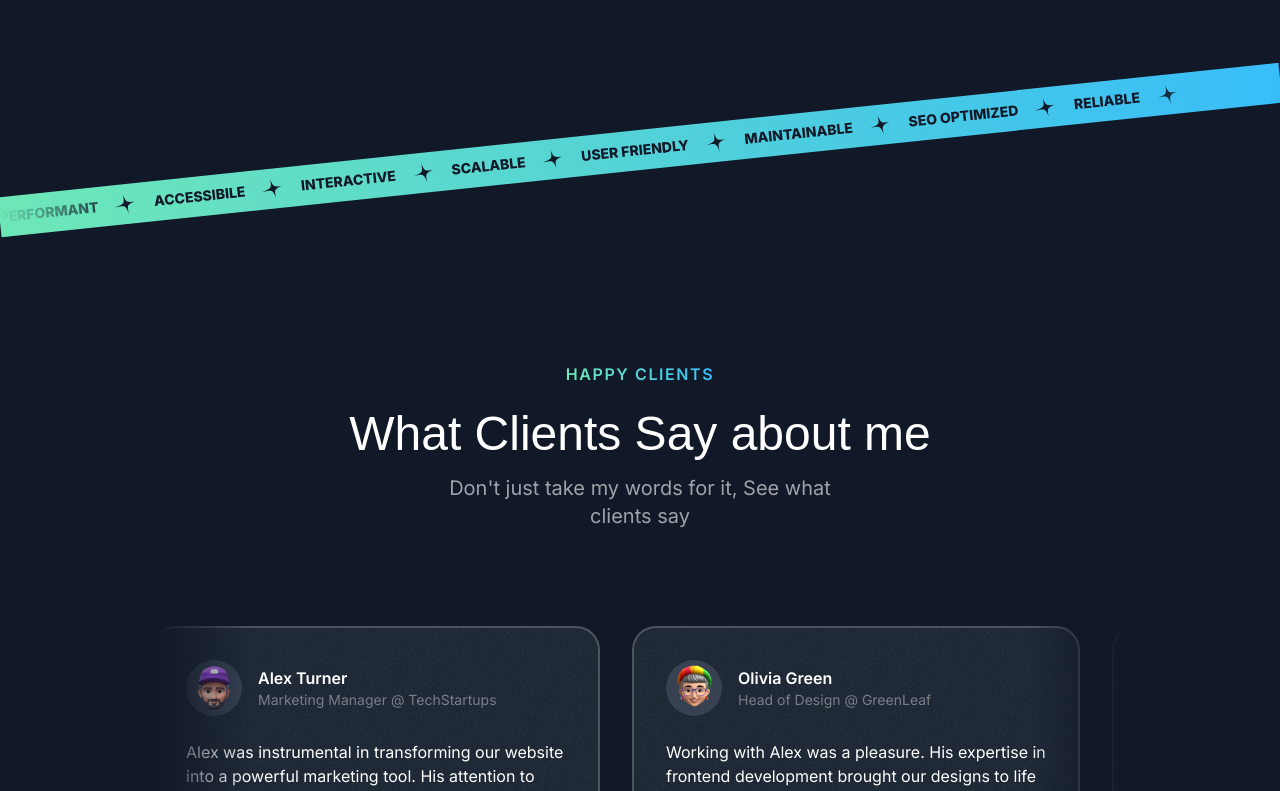
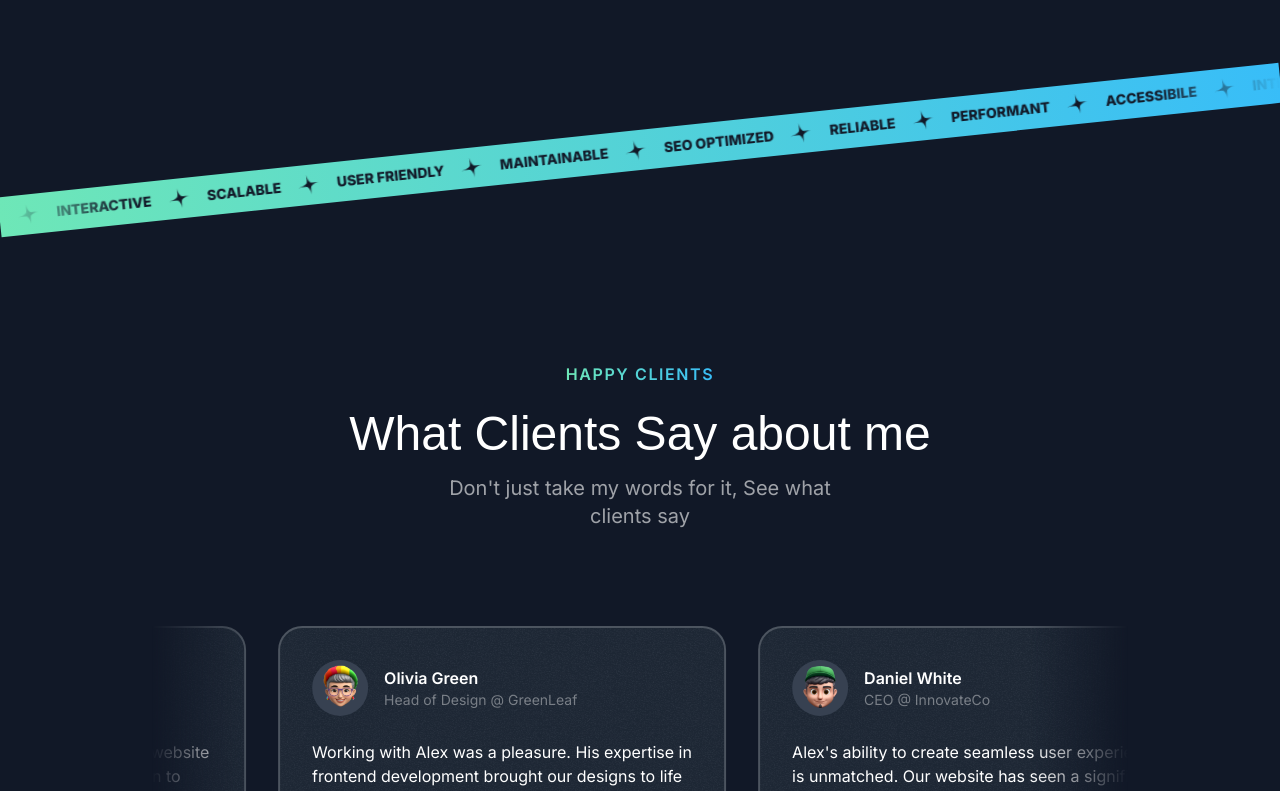
Before and after one commit to GlobalYZ/AllHouseClean, a Next.js app: page / in a window 1280 px wide. Shown: the part 2980-3771 px from the top of the page. Built offline with nearby package versions, Linux system fonts and the light colour scheme; a web font is replaced by a local one.

Commit message:
add animation on Testimonials

```diff
--- a/src/app/globals.css
+++ b/src/app/globals.css
@@ -38,4 +38,8 @@ html, body {
   .mask-layer {
     mask-image: linear-gradient(to right, rgba(0, 0, 0, 0), rgba(0, 0, 0, 1) 10%, rgba(0, 0, 0, 1) 90%, rgba(0, 0, 0, 0));
   }
+
+  .mask-layer-tape {
+    mask-image: linear-gradient(to right, transparent, rgba(0, 0, 0, 1) 10%, rgba(0, 0, 0, 1) 90%, transparent);
+  }
 }
--- /dev/null
+++ b/src/components/MoveLeftItems.tsx
@@ -0,0 +1,18 @@
+import { twMerge } from "tailwind-merge";
+import { Fragment } from "react";
+
+export const MoveLeftItems = ({
+  children,
+  className,
+}: {
+  children: React.ReactNode;
+  className?: string;
+}) => {
+  return (
+    <div className={twMerge("animate-move-left", className)}>
+      {[...new Array(2)].fill(0).map((_, index) => (
+        <Fragment key={index}>{children}</Fragment>
+      ))}
+    </div>
+  );
+};
--- a/src/sections/Tape.tsx
+++ b/src/sections/Tape.tsx
@@ -1,4 +1,5 @@
 import StarIcon from "@/assets/icons/star.svg";
+import { MoveLeftItems } from "@/components/MoveLeftItems";
 
 const words = [
   "Performant",
@@ -15,13 +16,8 @@ export const TapeSection = () => {
   return (
     <section className="py-32 lg:py-48 md:py-40 overflow-x-clip">
       <div className="gradient-bg -rotate-6 -mx-1">
-        <div
-          className="flex h-10 items-center gap-4"
-          style={{
-            maskImage:
-              "linear-gradient(to right, rgba(0, 0, 0, 0), rgba(0, 0, 0, 1) 10%, rgba(0, 0, 0, 1) 90%, rgba(0, 0, 0, 0))",
-          }}
-        >
+        <div className="mask-layer-tape">
+          <MoveLeftItems className="flex h-10 items-center gap-4">
             {words.map((word) => (
               <div key={word} className="inline-flex items-center gap-4">
                 <span className="text-gray-900 uppercase font-extrabold text-sm text-nowrap">
@@ -30,6 +26,7 @@ export const TapeSection = () => {
                 <StarIcon className="size-6 text-gray-900 -rotate-12" />
               </div>
             ))}
+          </MoveLeftItems>
         </div>
       </div>
     </section>
--- a/src/sections/Testimonials.tsx
+++ b/src/sections/Testimonials.tsx
@@ -6,7 +6,7 @@ import memojiAvatar5 from "@/assets/images/memoji-avatar-5.png";
 import Image from "next/image";
 import { SectionHeader } from "@/components/SectionHeader";
 import { Card } from "@/components/Card";
-
+import { MoveLeftItems } from "@/components/MoveLeftItems";
 const testimonials = [
   {
     name: "Alex Turner",
@@ -48,12 +48,12 @@ export const TestimonialsSection = () => {
         eyebrow="Happy Clients"
         description="Don't just take my words for it, See what clients say"
       />
-      <div className="mt-16 lg:mt-24 flex overflow-x-clip mask-layer">
-        <div className="flex gap-8 flex-none">
+      <div className="mt-12 lg:mt-20 flex overflow-x-clip mask-layer py-4">
+        <MoveLeftItems className="flex gap-8 flex-none [animation-duration:90s] hover:[animation-play-state:paused]">
           {testimonials.map((testimonial) => (
             <Card
               key={testimonial.name}
-              className="p-6 max-w-xs md:p-8 md:max-w-md"
+              className="p-6 max-w-xs md:p-8 md:max-w-md hover:scale-105 transition-all duration-300"
             >
               <div className="flex gap-4 items-center">
                 <Image
@@ -73,7 +73,7 @@ export const TestimonialsSection = () => {
               </p>
             </Card>
           ))}
-        </div>
+        </MoveLeftItems>
       </div>
     </section>
   );
--- a/tailwind.config.ts
+++ b/tailwind.config.ts
@@ -28,6 +28,7 @@ const config: Config = {
       },
       animation: {
         'ping-large': 'ping-large 1s ease-in-out infinite',
+        'move-left': 'move-left 35s linear infinite',
       },
       keyframes: {
         'ping-large': {
@@ -36,6 +37,14 @@ const config: Config = {
             opacity: '0',
           },
         },
+        'move-left': {
+          '0%': {
+            transform: 'translateX(0)',
+          },
+          '100%': {
+            transform: 'translateX(-100%)'
+          },
+        },
       },
     },
   },
```
Lines whose indentation alone changed are shown as unchanged.
